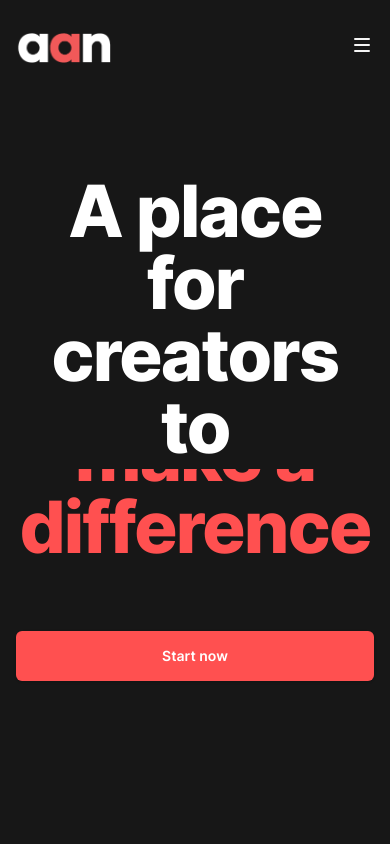
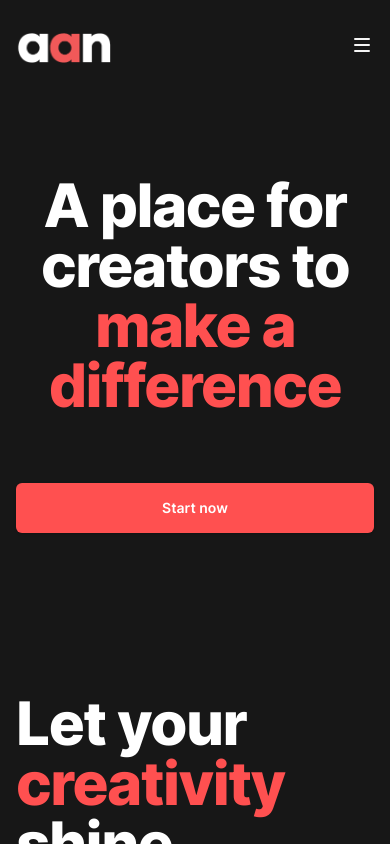
Before and after one commit to chadcuomo/aanconsumersite, a Next.js app: page / in a window 390 px wide. Shown: the top 844 px of the page. Built offline with nearby package versions, Linux system fonts and the light colour scheme.

Commit message:
fixed animation for mobile

```diff
--- a/src/components/Hero.jsx
+++ b/src/components/Hero.jsx
@@ -271,7 +271,7 @@ export function Hero() {
       <Container>
         <div className="lg:grid lg:grid-cols-12 lg:gap-x-8 lg:gap-y-20">
           <div className="relative z-10 mx-auto max-w-2xl  pr-2 lg:col-span-7 lg:max-w-none lg:pt-36 xl:col-span-6">
-            <h1 className="text-7xl font-extrabold tracking-tight text-white">
+            <h1 className="text-6xl md:text-7xl font-extrabold tracking-tight text-white">
               Let your <span className='text-aanred'>creativity</span> shine.
             </h1>
             <p className='mt-14 text-xl text-white font-bold'>Monetize your content.</p>
--- a/src/components/Test01.jsx
+++ b/src/components/Test01.jsx
@@ -36,7 +36,7 @@ const Test01 = () => {
 
   return (
     <div className="w-full text-center" style={{ position: "relative" }}>
-      <h1 className="text-7xl font-extrabold tracking-tight text-white md:text-8xl">
+      <h1 className="text-6xl font-extrabold tracking-tight text-white md:text-8xl">
         A place for creators to
         <div className="mask">
           <AnimatePresence>
@@ -50,7 +50,7 @@ const Test01 = () => {
               style={{ position: "absolute" }}
               className="w-full text-center animation"
             >
-              <h1 className="text-center text-7xl font-extrabold tracking-tight text-aanred md:text-8xl">{items[index].content}</h1>
+              <h1 className="text-center text-6xl font-extrabold tracking-tight text-aanred md:text-8xl">{items[index].content}</h1>
             </motion.div>
 
           </AnimatePresence>
--- a/src/styles/tailwind.css
+++ b/src/styles/tailwind.css
@@ -41,6 +41,23 @@ body {
   position: absolute;
   top: 100px;
   padding-bottom: 6px;
+}
+
+  @media screen and (max-width: 537px) {
+    .mask {
+      height: 126px;
+      position: relative;
+      overflow: hidden;
+      margin-top: 6px;
+    }
+
+    .mask .animation {
+      display: block;
+      box-sizing: border-box;
+      position: absolute;
+      top: 120px;
+      padding-bottom: 6px;
+  }
 
   /* background-size: 100% 100%;
   -webkit-background-clip: text;
```
